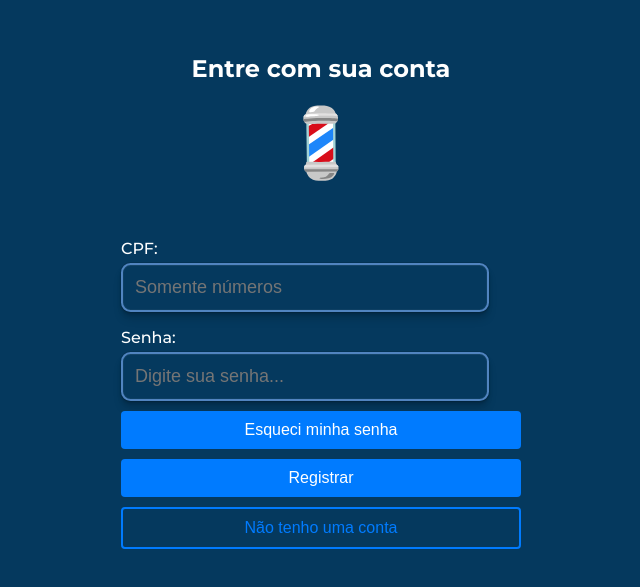
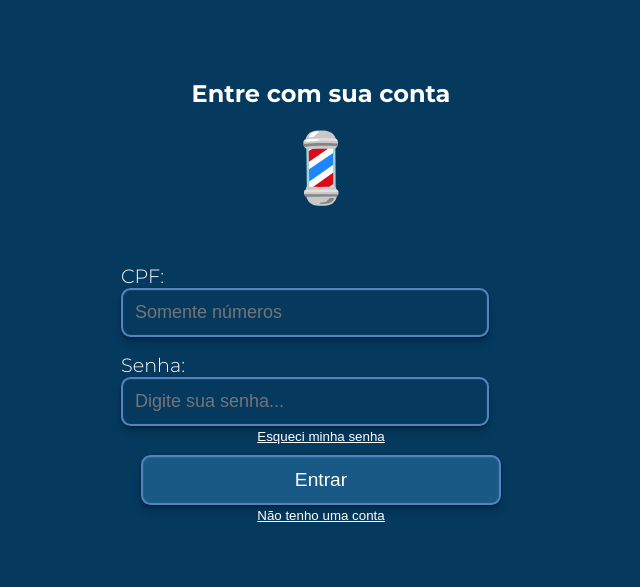
Before and after one commit to Ianalas/AgendamentoBarbearia, a website built with Vite: page frontend/src/pages/Login/login.html in a window 1280 px wide. Shown: the part 107-694 px from the top of the page, without its empty margins (319-959 px from the left). Built offline with nearby package versions, Linux system fonts and the light colour scheme.

Commit message:
page login

```diff
--- a/frontend/src/pages/Login/login.css
+++ b/frontend/src/pages/Login/login.css
@@ -43,8 +43,8 @@ img {
 }
 
 label {
-  font-weight: 500;
-  margin-bottom: 5px;
+  font-weight: 300;
+  font-size: 1.2rem;
   color: #ffffff;
 }
 
@@ -58,36 +58,43 @@ input {
   width: 100%;
 }
 
-.button-ems,
-.button-reg,
-.button-register {
-  background-color: #007bff;
-  color: white;
+.button-ems {
+  background-color: transparent;
   border: none;
-  padding: 10px;
-  border-radius: 4px;
-  font-size: 16px;
+  color: #ffffff;
+  text-decoration: underline;
+}
+
+.button-ent {
+  background-color: #195986;
+  box-shadow: 0px 8px 8px rgba(0, 0, 0, 0.1), 0px 4px 4px rgba(0, 0, 0, 0.1), 0px 2px 2px rgba(0, 0, 0, 0.1), 0px 0px 0px 1px rgba(0, 0, 0, 0.1), inset 0px 0px 0px 1px rgba(255, 255, 255, 0.03), inset 0px 1px 0px rgba(255, 255, 255, 0.03); ;
+  color: #ffffff;
+  border: 2px solid #5184C0;
+  border-radius: 0.6rem;
+  padding: 12px;
+  font-size: 1.2rem;
   cursor: pointer;
-  transition: background-color 0.3s;
-  width: 100%;
+  transition: .3s ease-in-out;
+  width: 90%;
   margin-top: 10px;
 }
 
-.button-ems:hover,
-.button-reg:hover,
-.button-register:hover {
-  background-color: #0056b3;
+.button-ent:hover {
+  background-color: #5184C0;
 }
 
 .button-register {
   background-color: transparent;
-  color: #007bff;
-  border: 2px solid #007bff;
+  border: none;
+  color: #ffffff;
+  text-decoration: underline;
 }
 
 .button-register:hover {
-  background-color: #007bff;
-  color: white;
+  background-color: transparent;
+  border: none;
+  color: #ffffff;
+  text-decoration: underline;
 }
 
 .button-register-link {
--- a/frontend/src/pages/Login/login.html
+++ b/frontend/src/pages/Login/login.html
@@ -31,7 +31,8 @@
         </form>
 
         <button class="button-ems">Esqueci minha senha</button>
-        <button class="button-reg">Registrar</button>
+        <button class="button-ent">
+          <a href="../ServicesSelection/" class="button-ent-link"></a>Entrar</button>
         <button class="button-register">
           <a href="../Register/register.html" class="button-register-link">Não tenho uma conta</a>
         </button>
```
